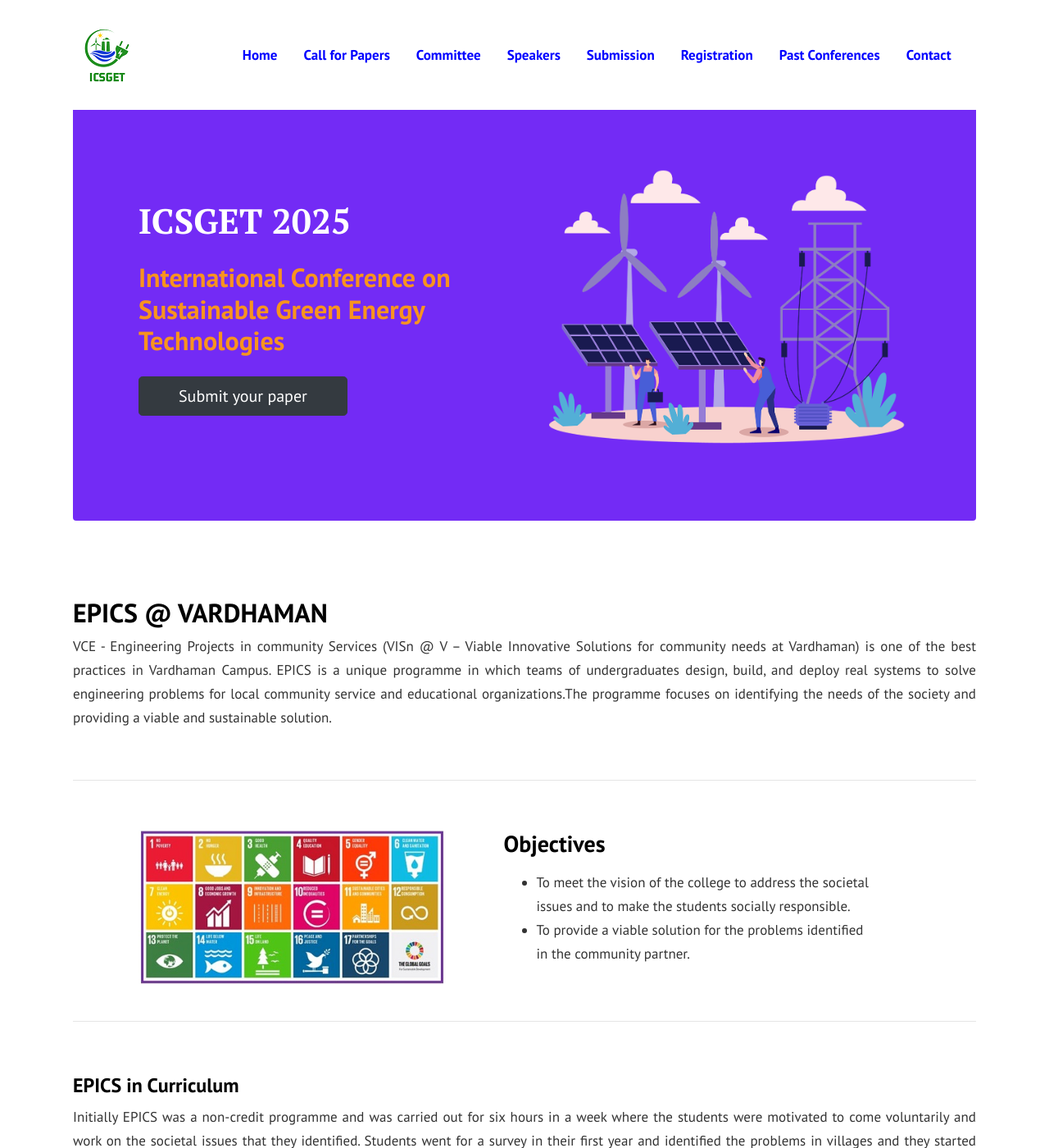
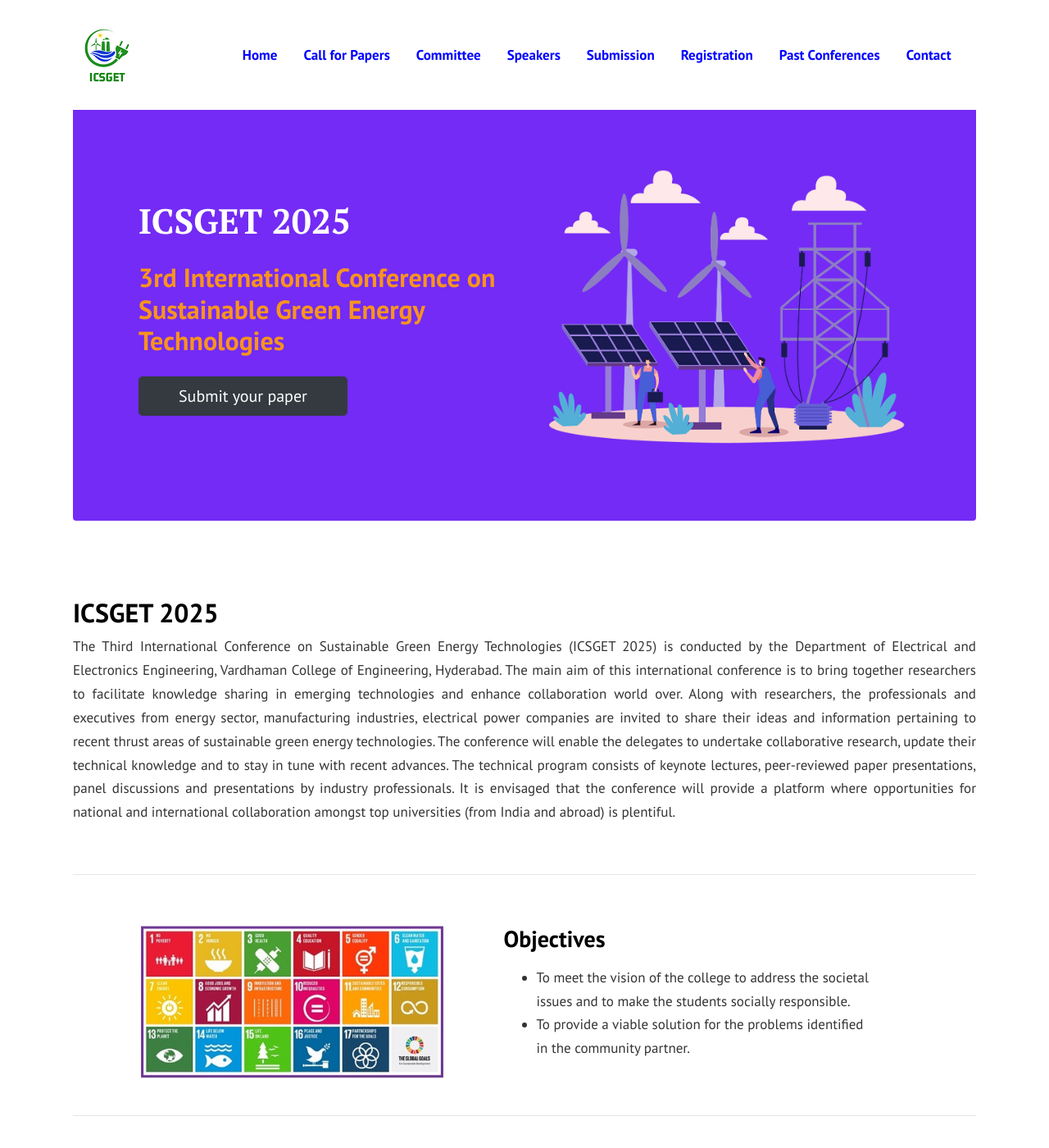
Before and after one commit to sravivarmanvce/temp, a Jekyll site: the page built from index.md, in a window 1280 px wide and 1400 px high. Shown: the whole window at 82% size. Built offline with Jekyll 4.4.1, drawn with Linux system fonts in a browser that asks for light colours.

Commit message:
Update index.md

```diff
--- a/index.md
+++ b/index.md
@@ -11,7 +11,7 @@ background: '/img/bg-index.jpg'
   <div class="row align-items-center justify-content-between">
     <div class="col-md-6">
       <h1 class="font-weight-bold mb-4 serif-font" style="color:#fff">ICSGET 2025</h1>
-      <h2 class="mb-4" style="color:#F8931F">International Conference on Sustainable Green Energy Technologies</h2>
+      <h2 class="mb-4" style="color:#F8931F">3rd International Conference on Sustainable Green Energy Technologies</h2>
       <a href="{{site.baseurl}}/submission" class="btn btn-dark text-white px-5 btn-lg">Submit your paper</a>
     </div>
     <div class="col-md-6 text-right pl-0 pl-lg-4">
@@ -22,8 +22,8 @@ background: '/img/bg-index.jpg'
 {% endif %}
 
 &nbsp;
-## EPICS @ VARDHAMAN
-<p align="justify">VCE - Engineering Projects in community Services (VISn @ V – Viable Innovative Solutions for community needs at Vardhaman) is one of the best practices in Vardhaman Campus. EPICS is a unique programme in which teams of undergraduates design, build, and deploy real systems to solve engineering problems for local community service and educational organizations.The programme focuses on identifying the needs of the society and providing a viable and sustainable solution.</p>
+## ICSGET 2025
+<p align="justify">The Third International Conference on Sustainable Green Energy Technologies (ICSGET 2025) is conducted by the Department of Electrical and Electronics Engineering, Vardhaman College of Engineering, Hyderabad. The main aim of this international conference is to bring together researchers to facilitate knowledge sharing in emerging technologies and enhance collaboration world over. Along with researchers, the professionals and executives from energy sector, manufacturing industries, electrical power companies are invited to share their ideas and information pertaining to recent thrust areas of sustainable green energy technologies. The conference will enable the delegates to undertake collaborative research, update their technical knowledge and to stay in tune with recent advances. The technical program consists of keynote lectures, peer-reviewed paper presentations, panel discussions and presentations by industry professionals. It is envisaged that the conference will provide a platform where opportunities for national and international collaboration amongst top universities (from India and abroad) is plentiful.</p>
 &nbsp;
 
 ---
```
